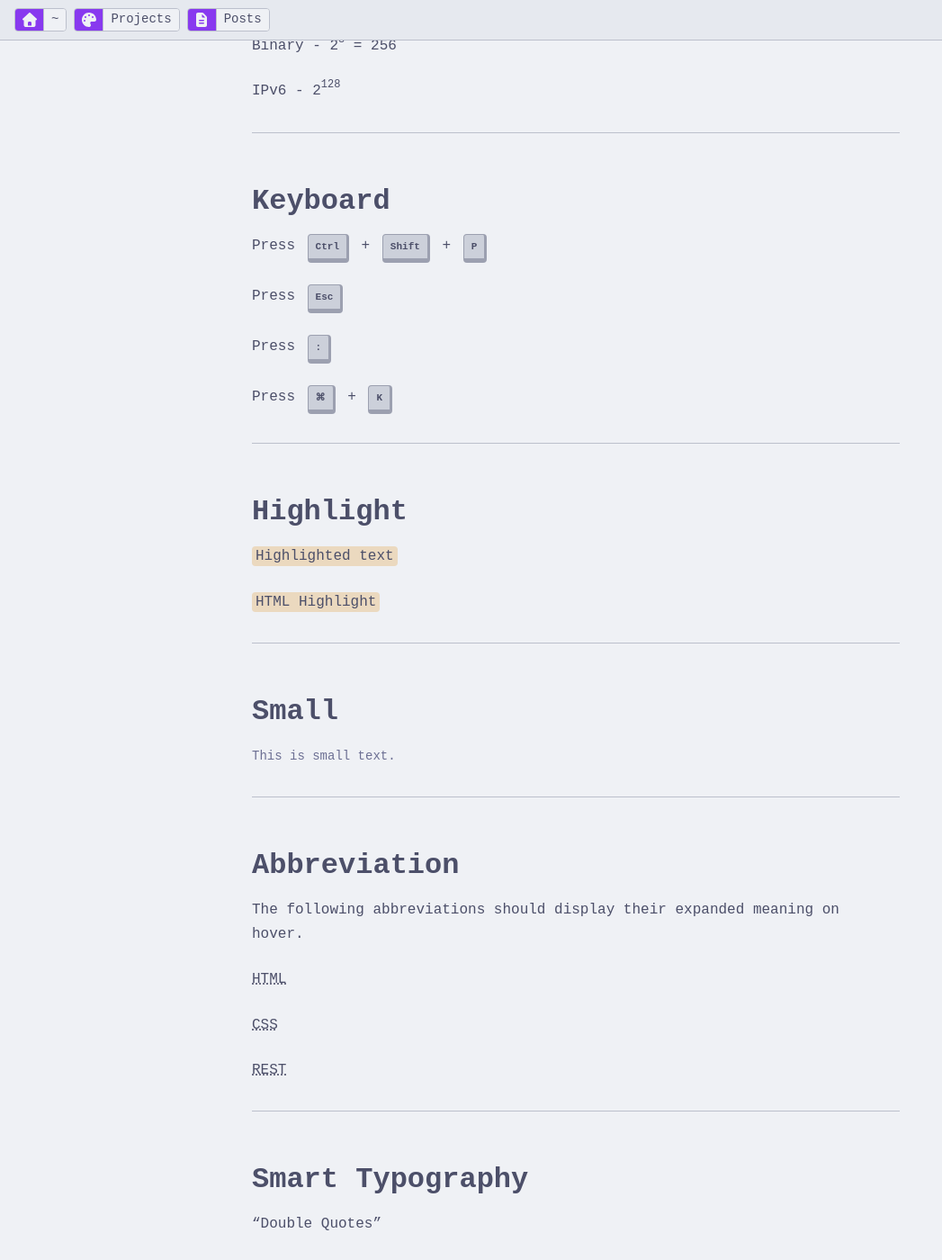
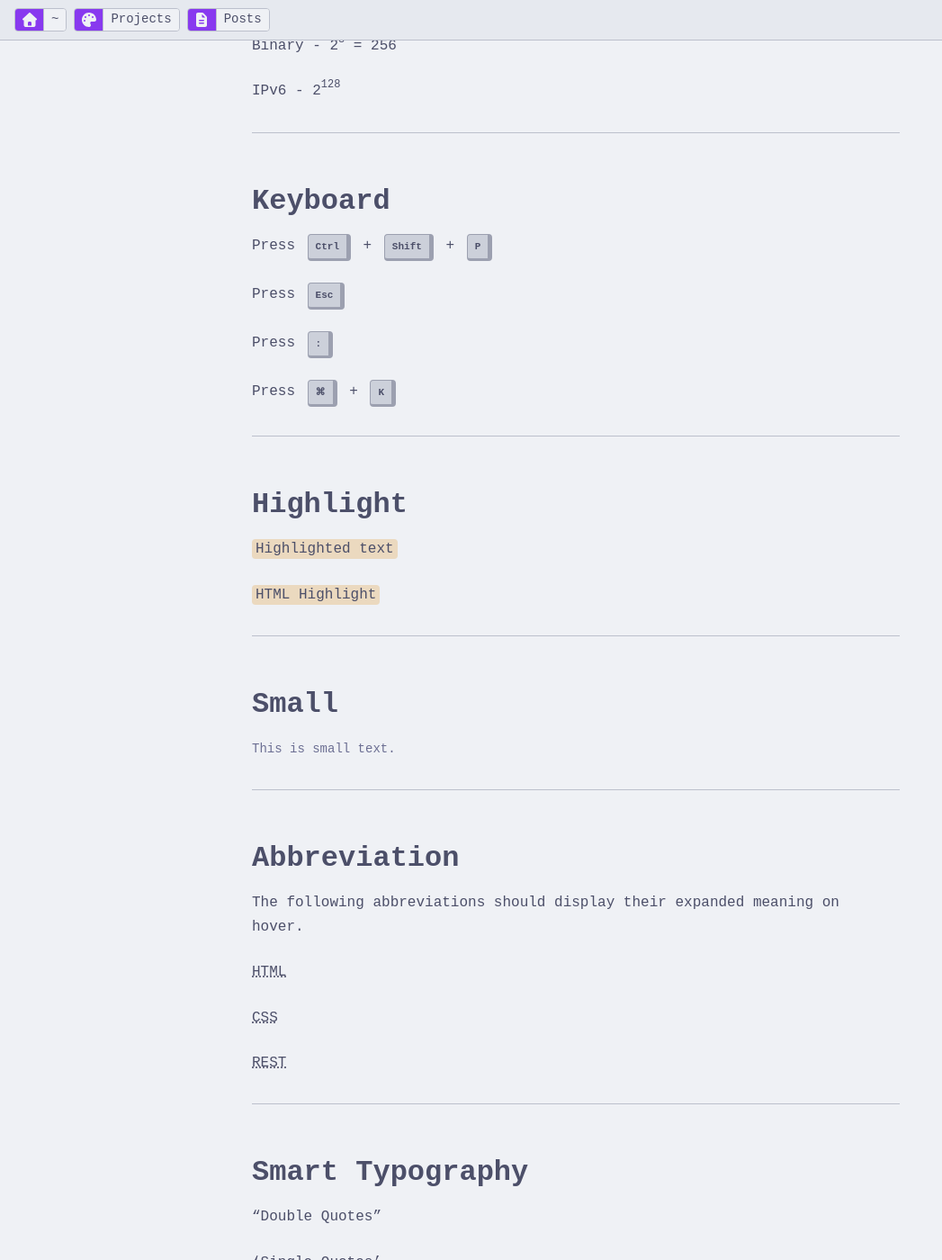
Before and after one commit to venkateshcv1809/venkateshcv1809.github.io, a Jekyll site: the page built from _pages/style-guide/typography.md, in a window 1280 px wide and 1400 px high, scrolled down 3743 px. Shown: the whole window at 90% size, without its empty margins (0-1047 px from the left). Built offline with Jekyll 4.4.1, drawn with Linux system fonts in a browser that asks for light colours; nearby versions of some CDN libraries; some web fonts are replaced.

Commit message:
feat: Update keyboard tag design

```diff
--- a/_sass/core/_prose.scss
+++ b/_sass/core/_prose.scss
@@ -85,8 +85,8 @@ abbr[title] {
 kbd {
     background: var(--background-tertiary);
     border: 1px solid var(--border-strong);
-    border-bottom-width: 5px;
-    border-right-width: 3px;
+    border-bottom-width: 3px;
+    border-right-width: 5px;
     border-radius: var(--radius-sm);
     color: var(--text-primary);
     display: inline-block;
```
